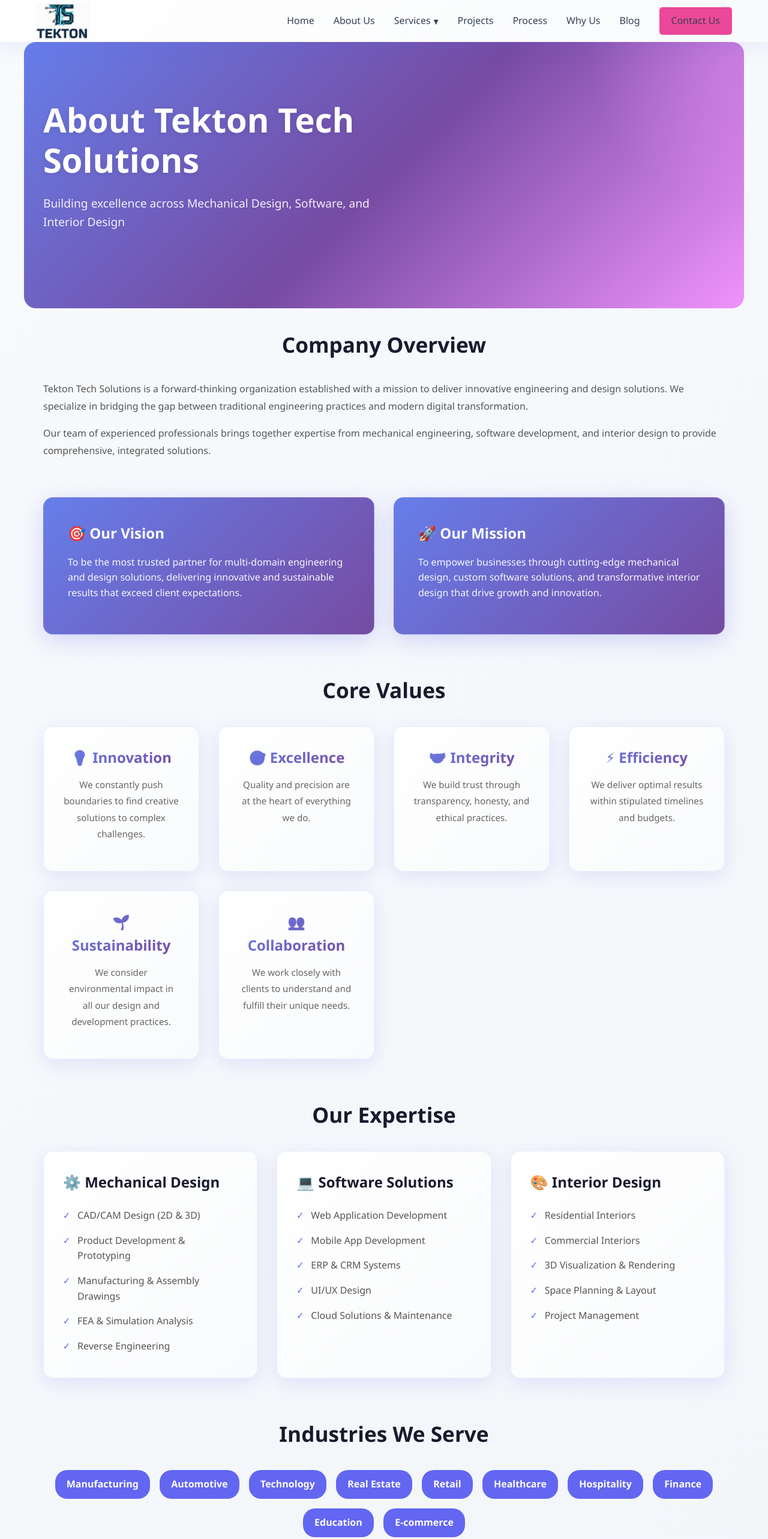
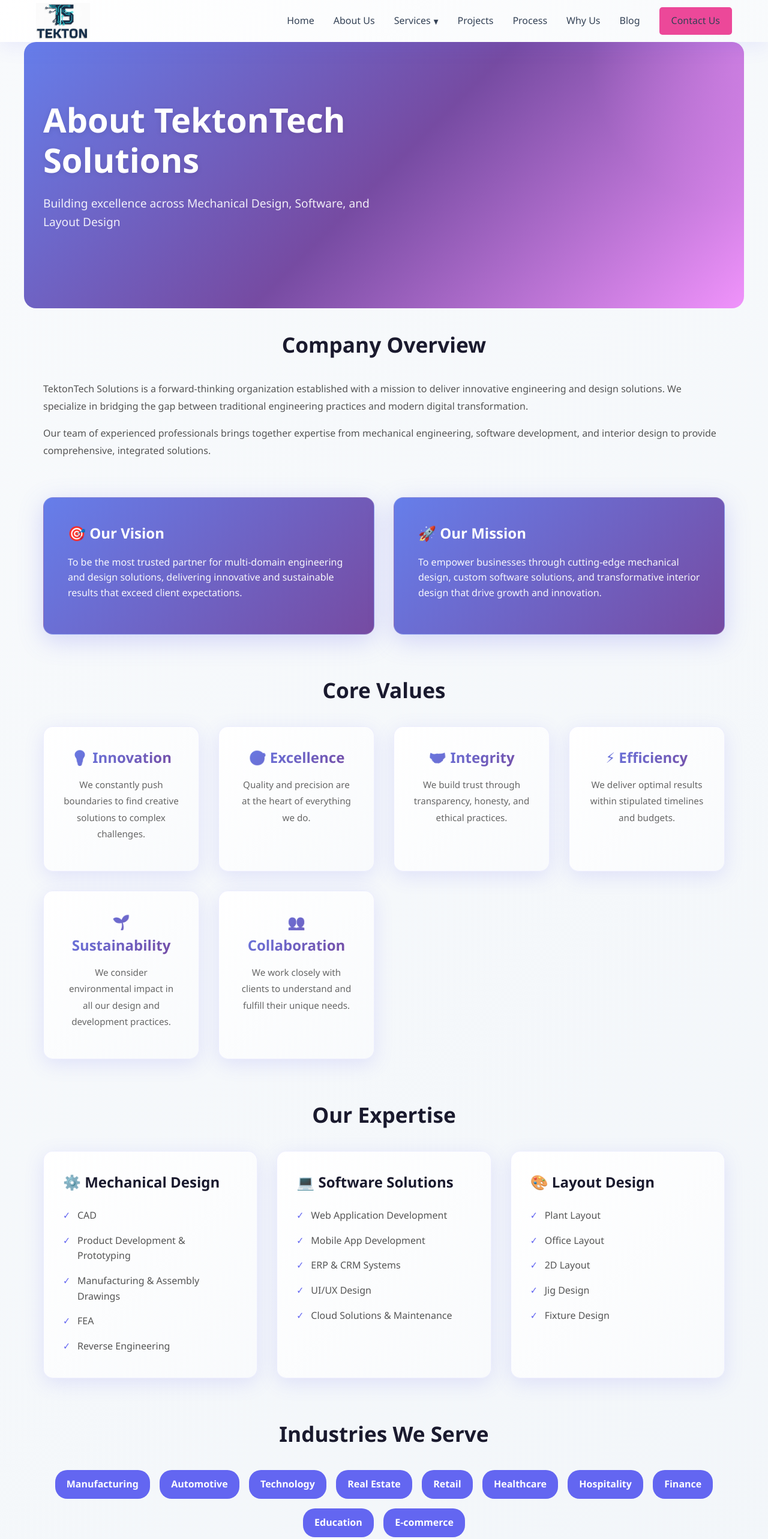
Before and after one commit to Gauravsingh123-aw/Techton, a React (Vite) app: page /about in a window 1280 px wide. Shown: the top 2566 px of the page at 60% size. Built offline with nearby package versions, Linux system fonts and the light colour scheme.

Commit message:
srs changes

```diff
--- a/src/components/Footer.jsx
+++ b/src/components/Footer.jsx
@@ -10,7 +10,7 @@
       <div className="footer-content">
         <div className="footer-section">
           <h3>About TektonTech</h3>
-          <p>Multi-domain expertise in Mechanical Design, Software Solutions, and Interior Design.</p>
+          <p>Multi-domain expertise in Mechanical Design, Software Solutions, and Layout Design.</p>
           <div className="social-links">
             {/* <a href="https://facebook.com" target="_blank" rel="noopener noreferrer">f</a> */}
             {/* <a href="https://twitter.com" target="_blank" rel="noopener noreferrer">𝕏</a> */}
--- a/src/data/projectsData.js
+++ b/src/data/projectsData.js
@@ -78,7 +78,7 @@
   {
     id: 3,
     title: "Corporate Office Interior Redesign",
-    category: "Interior",
+    category: "Layout",
     problem: "Legacy office space needed modern renovation to improve employee productivity and brand image.",
     solution: "Complete 3D visualization, space planning with ergonomic furniture, and collaborative areas design.",
     tools: ["SketchUp", "Photoshop", "AutoCAD"],
@@ -105,7 +105,7 @@
   {
     id: 6,
     title: "Luxury Residential Interior",
-    category: "Interior",
+    category: "Layout",
     problem: "High-end residential project needed premium interior design with smart home integration planning.",
     solution: "Delivered 3D renders, material selection, space optimization, and technology placement layouts.",
     tools: ["3D Rendering", "Design", "Planning"],
--- a/src/pages/About.jsx
+++ b/src/pages/About.jsx
@@ -6,8 +6,8 @@
   return (
     <div className="about">
       <HeroSection
-        title="About Tekton Tech Solutions"
-        subtitle="Building excellence across Mechanical Design, Software, and Interior Design"
+        title="About TektonTech Solutions"
+        subtitle="Building excellence across Mechanical Design, Software, and Layout Design"
       />
 
       <div className="about-container">
@@ -15,7 +15,7 @@
         <section className="about-section">
           <h2>Company Overview</h2>
           <p>
-            Tekton Tech Solutions is a forward-thinking organization established with a mission to deliver innovative engineering and design solutions. We specialize in bridging the gap between traditional engineering practices and modern digital transformation.
+            TektonTech Solutions is a forward-thinking organization established with a mission to deliver innovative engineering and design solutions. We specialize in bridging the gap between traditional engineering practices and modern digital transformation.
           </p>
           <p>
             Our team of experienced professionals brings together expertise from mechanical engineering, software development, and interior design to provide comprehensive, integrated solutions.
@@ -74,10 +74,10 @@
             <div className="expertise-card">
               <h3>⚙️ Mechanical Design</h3>
               <ul>
-                <li>CAD/CAM Design (2D & 3D)</li>
+                <li>CAD</li>
                 <li>Product Development & Prototyping</li>
                 <li>Manufacturing & Assembly Drawings</li>
-                <li>FEA & Simulation Analysis</li>
+                <li>FEA</li>
                 <li>Reverse Engineering</li>
               </ul>
             </div>
@@ -92,13 +92,13 @@
               </ul>
             </div>
             <div className="expertise-card">
-              <h3>🎨 Interior Design</h3>
+              <h3>🎨 Layout Design</h3>
               <ul>
-                <li>Residential Interiors</li>
-                <li>Commercial Interiors</li>
-                <li>3D Visualization & Rendering</li>
-                <li>Space Planning & Layout</li>
-                <li>Project Management</li>
+                <li>Plant Layout</li>
+                <li>Office Layout</li>
+                <li>2D Layout</li>
+                <li>Jig Design</li>
+                <li>Fixture Design</li>
               </ul>
             </div>
           </div>
--- a/src/pages/Home.jsx
+++ b/src/pages/Home.jsx
@@ -102,7 +102,7 @@
         <div className="container">
           <h2>Ready to Start Your Next Project?</h2>
           <p>
-            Let's discuss how Tekton Tech Solutions can help bring your ideas to
+            Let's discuss how TektonTech Solutions can help bring your ideas to
             life.
           </p>
           <Link to="/contact" className="btn btn-large">
--- a/src/styles/Blog.css
+++ b/src/styles/Blog.css
@@ -158,7 +158,7 @@
 .newsletter-form button {
   padding: 12px 25px;
   background-color: white;
-  color: var(--primary-color);
+  color: white;
   border: none;
   border-radius: 5px;
   font-weight: 600;
```
